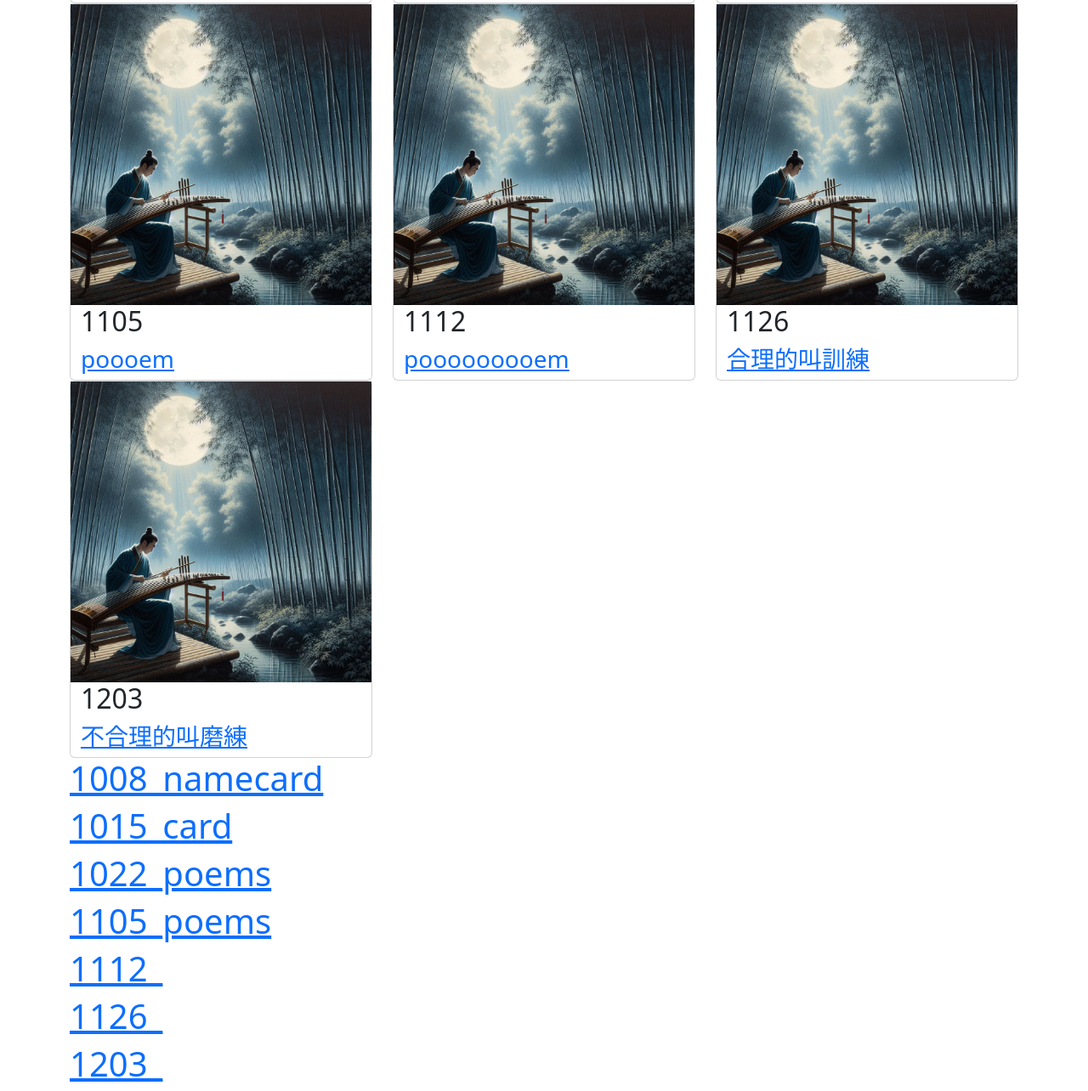
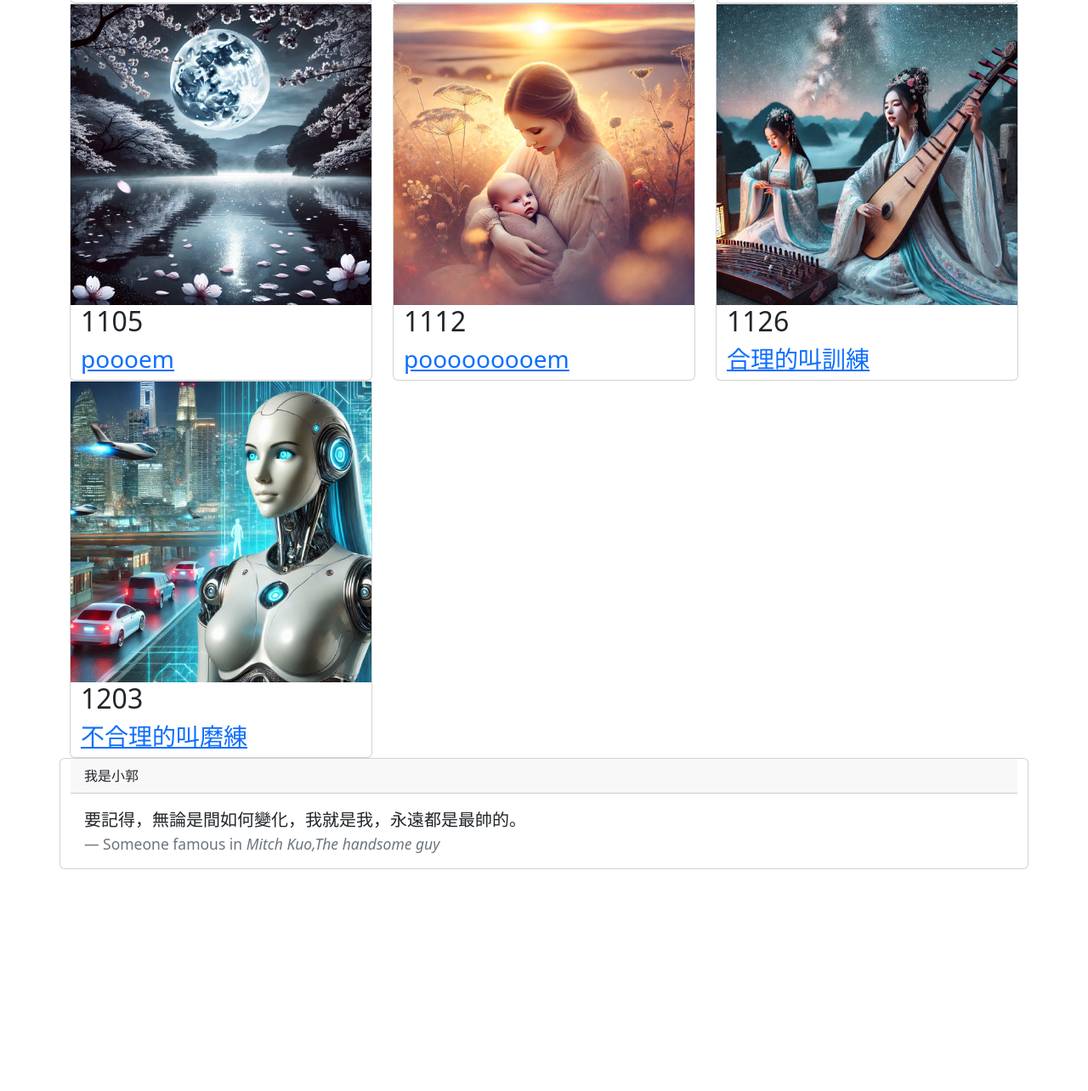
Before and after one commit to xiaokuo20/xiaokuo20.github.io, a plain HTML site: page index.html in a window 1280 px wide. Shown: the part 1410-2694 px from the top of the page at 85% size. After the commit the page ends 2433 px from the top, so only its background shows below. Drawn offline with nearby package versions, Linux system fonts and the light colour scheme.

Commit message:
Add files via upload

```diff
--- a/index.html
+++ b/index.html
@@ -4,7 +4,7 @@
 
 <head>
 	<meta charset="utf-8">
-	<title>Mitch'S NAMECARD</title>
+	<title>我是小郭</title>
 	<link href="https://cdn.jsdelivr.net/npm/bootstrap@5.3.3/dist/css/bootstrap.min.css" rel="stylesheet"
 		integrity="sha384-QWTKZyjpPEjISv5WaRU9OFeRpok6YctnYmDr5pNlyT2bRjXh0JMhjY6hW+ALEwIH" crossorigin="anonymous">
 	<script src="https://cdn.jsdelivr.net/npm/bootstrap@5.3.3/dist/js/bootstrap.bundle.min.js"
@@ -56,7 +56,6 @@
 		</div>
 	</nav>
 	<!--Carousel-->
-	<center>
 	<div id="carouselExampleAutoplaying" class="carousel slide" data-bs-ride="carousel">
 		<div class="carousel-inner">
 			<div class="carousel-item active">
@@ -86,7 +85,7 @@
 			<span class="carousel-control-next-icon" aria-hidden="true"></span>
 			<span class="visually-hidden">Next</span>
 		</button>
-	</center>
+
 	</div>
 	<!--Card-->
 	<div class='container'>
@@ -103,7 +102,7 @@
 			</div>
 			<div class="col-4">
 				<div class='card'>
-					<img src='1105/Moon.jpg' style='width:100%'>
+					<img src='1105/Pitcher.jpg' style='width:100%'>
 
 					<div class='container'>
 						<h2>1015</h2>
@@ -128,7 +127,7 @@
 				<div class="row">
 				<div class="col-4">
 				<div class='card'>
-					<img src='1105/Moon.jpg' style='width:100%'>
+					<img src='1105/blossom.jpg' style='width:100%'>
 
 					<div class='container'>
 						<h2>1105</h2>
@@ -138,7 +137,7 @@
 			</div>
 				<div class="col-4">
 				<div class='card'>
-					<img src='1105/Moon.jpg' style='width:100%'>
+					<img src='1105/Harmony family.jpg' style='width:100%'>
 
 					<div class='container'>
 						<h2> 1112</h2>
@@ -148,7 +147,7 @@
 			</div>
 				<div class="col-4">
 				<div class='card'>
-					<img src='1105/Moon.jpg' style='width:100%'>
+					<img src='1105/ancient beauty.jpg' style='width:100%'>
 
 					<div class='container'>
 						<h2>1126</h2>
@@ -160,7 +159,7 @@
 				<div class="row">
 				<div class="col-4">
 				<div class='card'>
-					<img src='1105/Moon.jpg' style='width:100%'>
+					<img src='1105/AI robot.jpg' style='width:100%'>
 
 					<div class='container'>
 						<h2> 1203</h2>
@@ -170,13 +169,17 @@
 			</div>
 
 
-					<h1><a href='./1008/index(2).html'>1008_namecard</a></h1>
-					<h1><a href='./1015/index.html'>1015_card</a></h1>
-					<h1><a href='./1022/index.html'>1022_poems</a></h1>
-					<h1><a href='./1105/index.html'>1105_poems</a></h1>
-					<h1><a href='./1112/index.html'>1112_</a></h1>
-					<h1><a href='./1126/index(1).html'>1126_</a></h1>
-					<h1><a href='./1203/index.html'>1203_</a></h1>
+	<div class="card">
+		<div class="card-header">
+			我是小郭
+		</div>
+			<div class="card-body">
+				 <blockquote class="blockquote mb-0">
+						<p>要記得，無論是間如何變化，我就是我，永遠都是最帥的。</p>
+						<footer class="blockquote-footer">Someone famous in <cite title="Source Title">Mitch Kuo,The handsome guy</cite></footer>
+				</blockquote>
+			</div>
+		</div>
 
 </body>
 
```
Also changed, not shown: 1105/index.html (+40 -7 lines), 1105/AI robot.jpg (added), 1105/Harmony family.jpg (added), 1105/Pitcher.jpg (added), 1105/ancient beauty.jpg (added), 1105/blossom.jpg (added).
